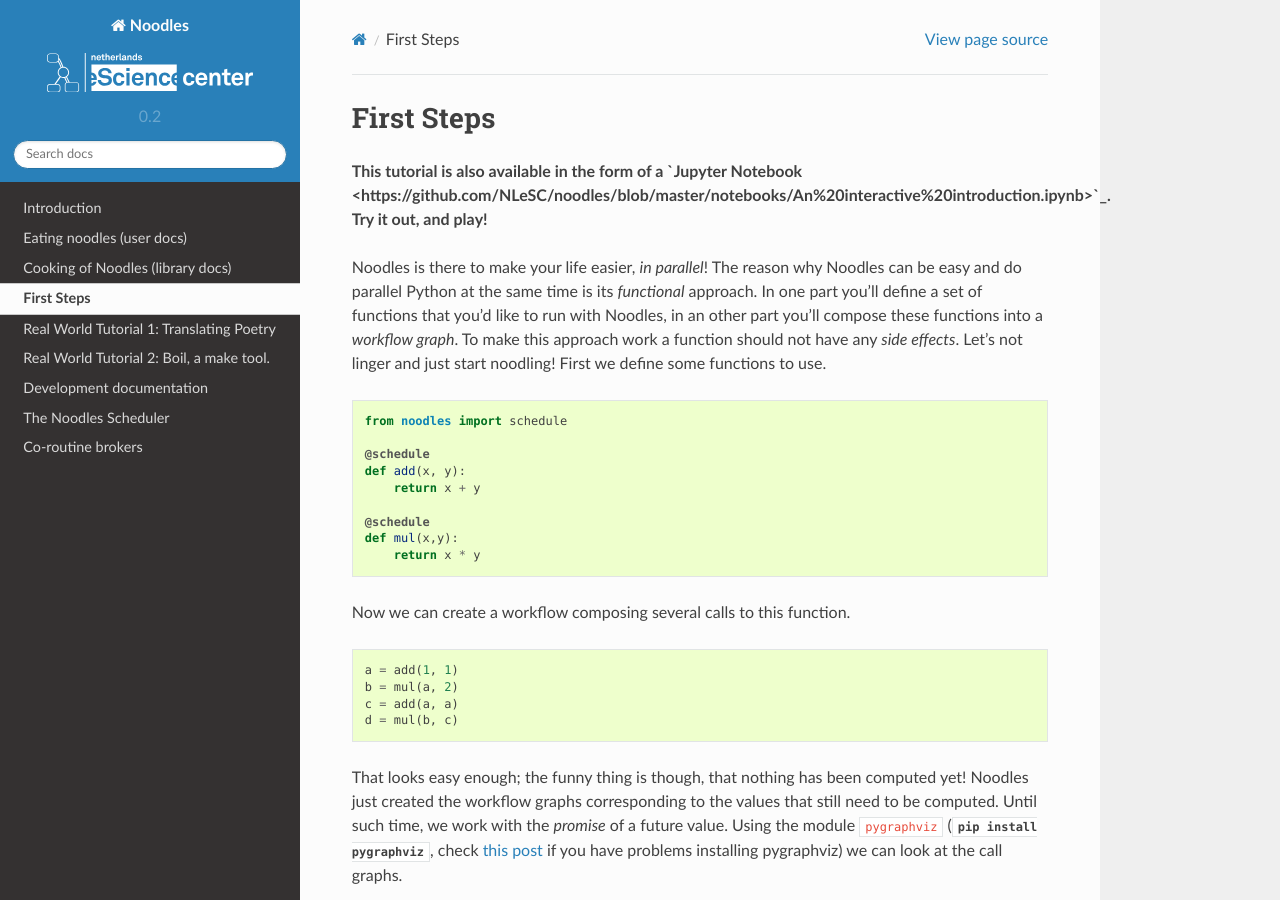
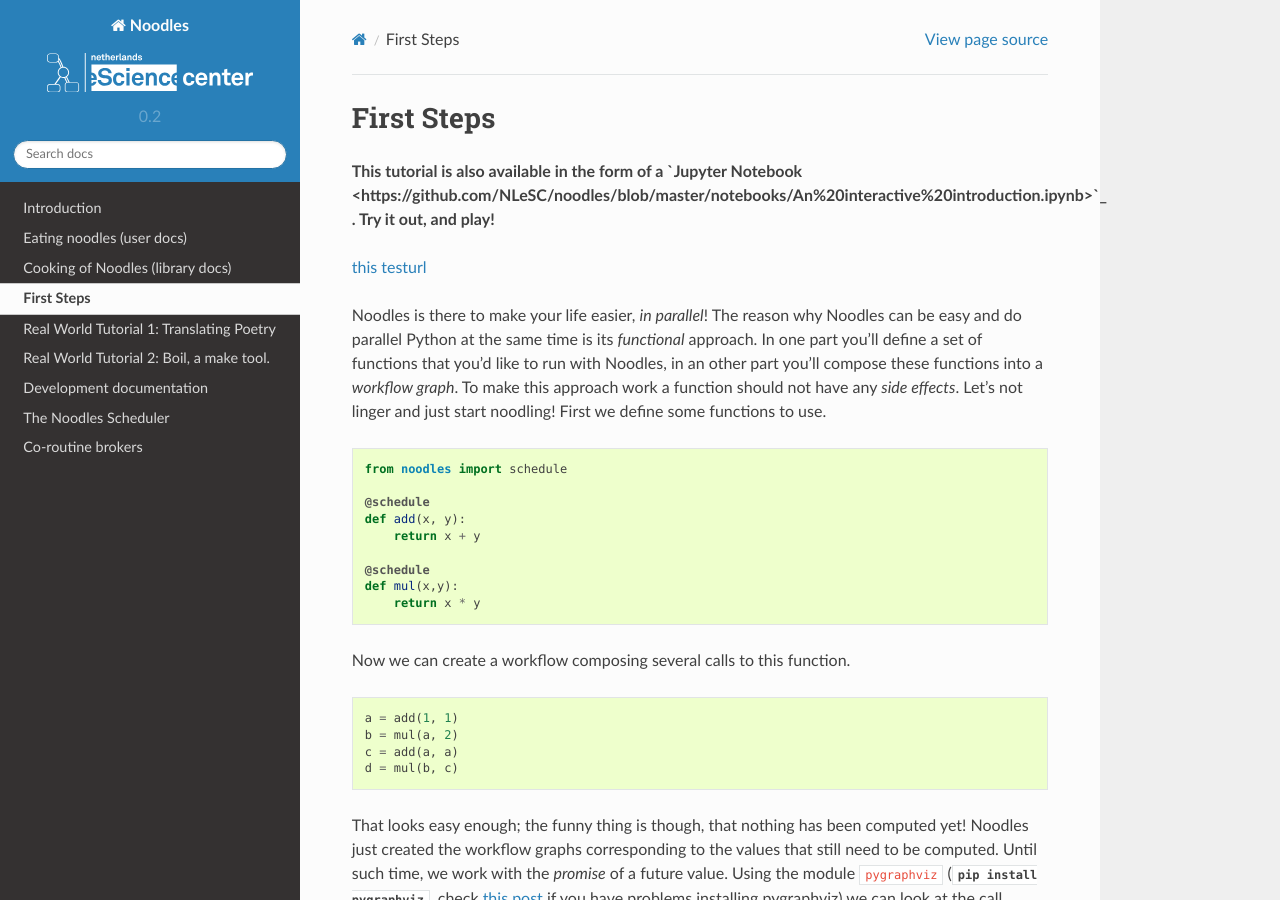
Before and after one commit to NLeSC/noodles, a Sphinx documentation site: the page built from doc/source/first_steps.rst, in a window 1280 px wide and 900 px high. Built offline with Sphinx 7.4.7 and the Read the Docs theme 2.0.0, drawn with Linux system fonts in a browser that asks for light colours.

Commit message:
fix 3 syntax typos in hyperlink

```diff
--- a/doc/source/first_steps.rst
+++ b/doc/source/first_steps.rst
@@ -1,7 +1,9 @@
 First Steps
 ===========
 
-**This tutorial is also available in the form of a `Jupyter Notebook <https://github.com/NLeSC/noodles/blob/master/notebooks/An%20interactive%20introduction.ipynb>`_. Try it out, and play!**
+**This tutorial is also available in the form of a `Jupyter Notebook <https://github.com/NLeSC/noodles/blob/master/notebooks/An%20interactive%20introduction.ipynb>`_ . Try it out, and play!**
+
+`this testurl <https://github.com/NLeSC/noodles/blob/master/notebooks/An%20interactive%20introduction.ipynb>`_
 
 Noodles is there to make your life easier, *in parallel*! The reason why Noodles can be easy and do parallel Python at the same time is its *functional* approach. In one part you'll define a set of functions that you'd like to run with Noodles, in an other part you'll compose these functions into a *workflow graph*. To make this approach work a function should not have any *side effects*. Let's not linger and just start noodling! First we define some functions to use.
 
```
